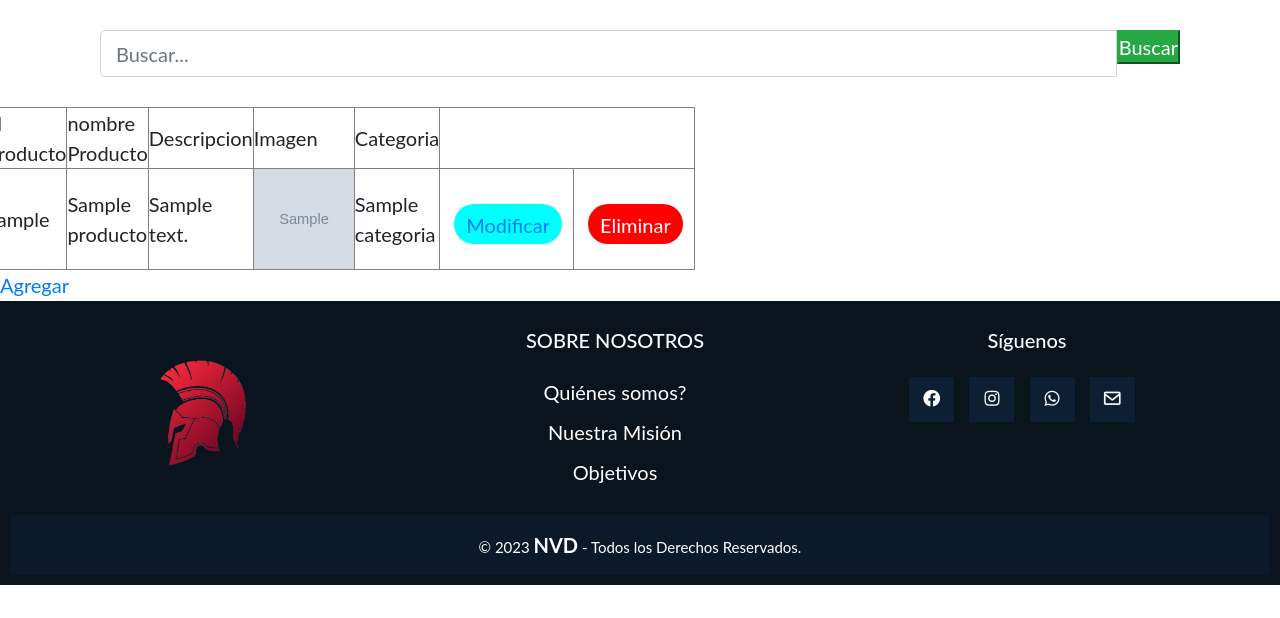
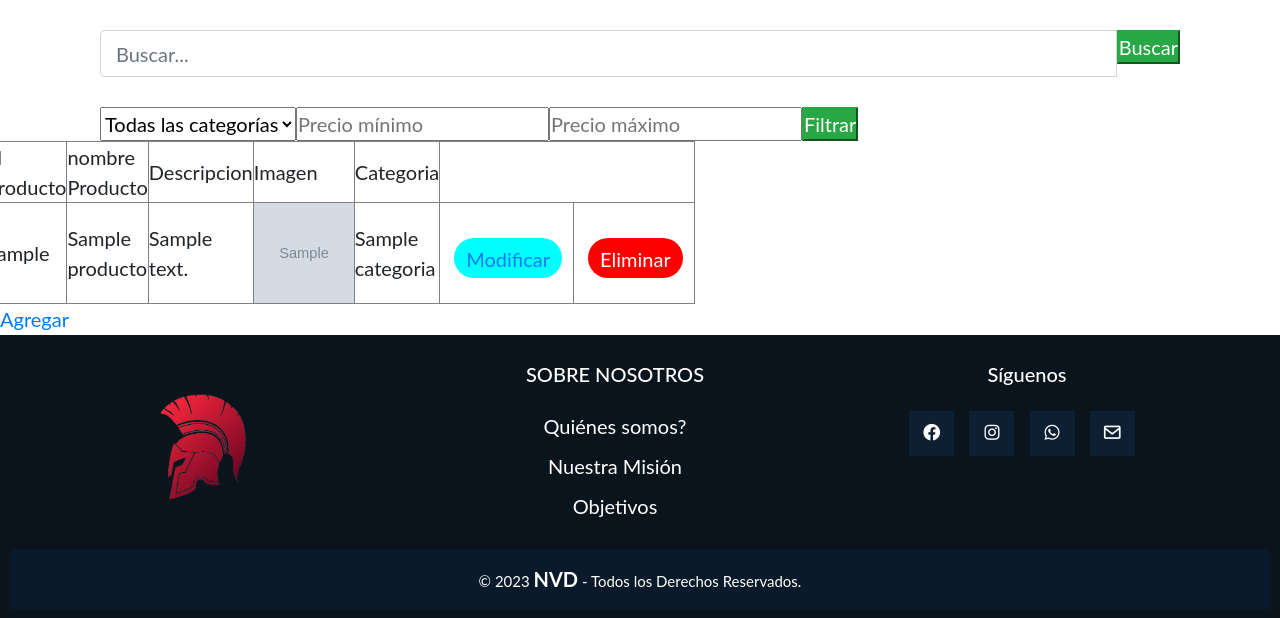
Before and after one commit to Dani-2206/VentaCartas, a Django app: page /paginas/crud in a window 1280 px wide. Shown: the part 85-703 px from the top of the page. Run offline with Django 4.2, Linux system fonts and the light colour scheme; a user stored in the database is signed in; tables that the repository leaves empty hold one stand-in row (values such as "Sample post"); grey boxes marked "Sample" are stand-in pictures.

Commit message:
se ha implementado el filtrador

```diff
--- a/Proyecto/core/templates/CRUD/CRUD.html
+++ b/Proyecto/core/templates/CRUD/CRUD.html
@@ -48,6 +48,32 @@
     </div>
 
     <br>
+    <div class="container">
+        <div class="row">
+            <div class="col-md-12 search">
+                <form method="get">
+                    <div id="custom-search-input">
+                      <div class="input-group col-md-12">
+                        <select name="categoria">
+                          <option value="">Todas las categorías</option>
+                          {% for categoria in categorias %}
+                            <option value="{{ categoria.id_Categoria }}">{{ categoria.nombre_Categoria }}</option>
+                          {% endfor %}
+                        </select>
+
+
+                        <input type="number" name="precio_min" placeholder="Precio mínimo">
+                        <input type="number" name="precio_max" placeholder="Precio máximo">
+                        <span class="input-group-list">
+                          <i class="icon icon-search"></i>
+                          <button type="submit" class="boton btn-success">Filtrar</button>
+                        </span>
+                      </div>
+                    </div>
+                </form>
+            </div>
+        </div>
+    </div>
 
 
 
--- a/Proyecto/core/views.py
+++ b/Proyecto/core/views.py
@@ -52,19 +52,27 @@ def imperiohelenica(request):
 #ver los productos ingresados
 @user_passes_test(is_admin, login_url='index')
 def ver(request):
+    producto=Producto.objects.all()
+    categorias = Categoria.objects.all()
     queryset = request.GET.get("buscar")
+    categoria = request.GET.get("categoria")
+    precio_min = request.GET.get("precio_min")
+    precio_max = request.GET.get("precio_max")
     print(queryset)
-    producto=Producto.objects.all()
+
     if queryset:
         producto = Producto.objects.filter(
             Q(nombre_P__icontains = queryset) |
             Q(descripcion__icontains= queryset)
+        ).distinct()
 
-        ).distinct
+    if categoria:
+        producto = producto.filter(id_Categoria=categoria)
 
+    if precio_min and precio_max:
+        producto = producto.filter(precio__range=(precio_min,precio_max))
 
-
-    return render(request,'CRUD/CRUD.html',{'producto':producto})
+    return render(request,'CRUD/CRUD.html',{'producto':producto,'categorias':categorias})
 
 @user_passes_test(is_admin, login_url='index')
 #agregar
```
